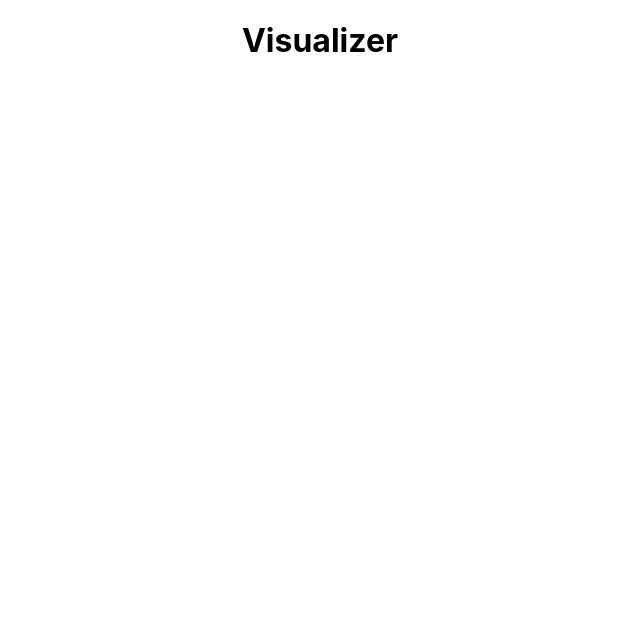
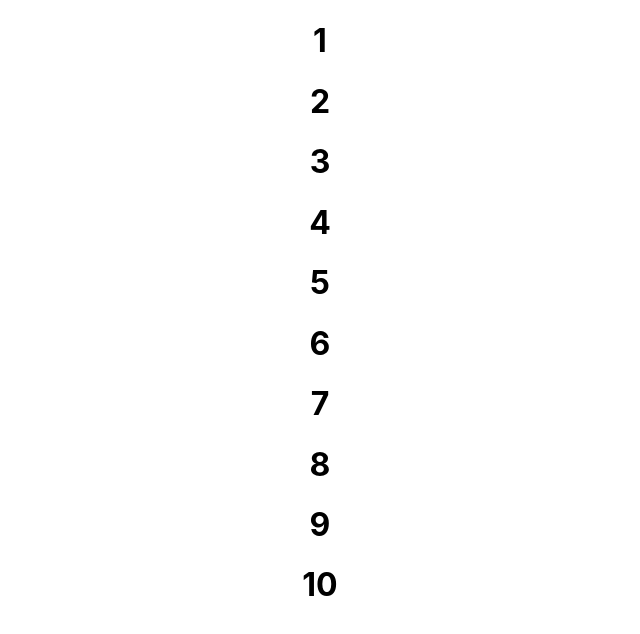
Before and after one commit to Kevrev/AlgoVisualizer, a React (Create React App) app: page / in a window 1280 px wide. Shown: the top 634 px of the page, without its empty margins (320-960 px from the left). Built offline with nearby package versions, Linux system fonts and the light colour scheme.

Commit message:
testing mapping array to render multiple elements

```diff
--- a/src/App.js
+++ b/src/App.js
@@ -1,14 +1,12 @@
 import logo from './logo.svg';
 import './App.css';
-import Visualizer from './Visualizer';
+import Visualizer from './Visualizer/Visualizer';
 
 function App() {
 
-  const name = "template literal"
-
   return (
     <div className="App">
-      <Visualizer></Visualizer>
+      <Visualizer />
     </div>
   );
 }
--- a/src/Visualizer.js
+++ /dev/null
@@ -1,9 +0,0 @@
-function Visualizer () {
-  return (
-    <div>
-      <h1>Visualizer</h1>
-    </div>
-  );
-}
-
-export default Visualizer;
--- /dev/null
+++ b/src/Visualizer/Visualizer.js
@@ -0,0 +1,15 @@
+function Visualizer() {
+  const test = [1, 2, 3, 4, 5, 6, 7, 8, 9, 10];
+
+  return (
+    <>
+      {test.map((value, index) => (
+        <div key={index}>
+          <h1>{value}</h1>
+        </div>
+      ))}
+    </>
+  );
+}
+
+export default Visualizer;
```
Also changed, not shown: src/Visualizer/Visualizer.css (added).
